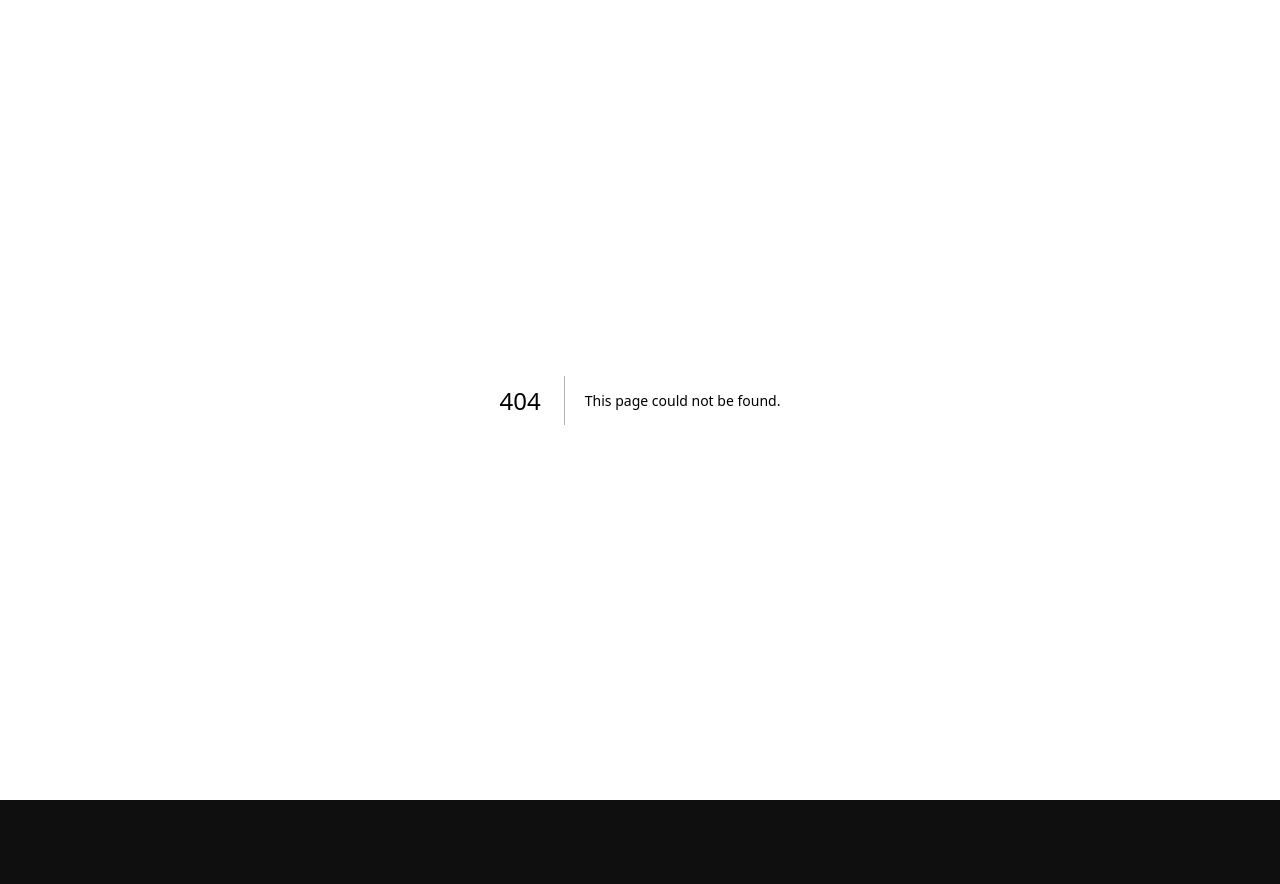
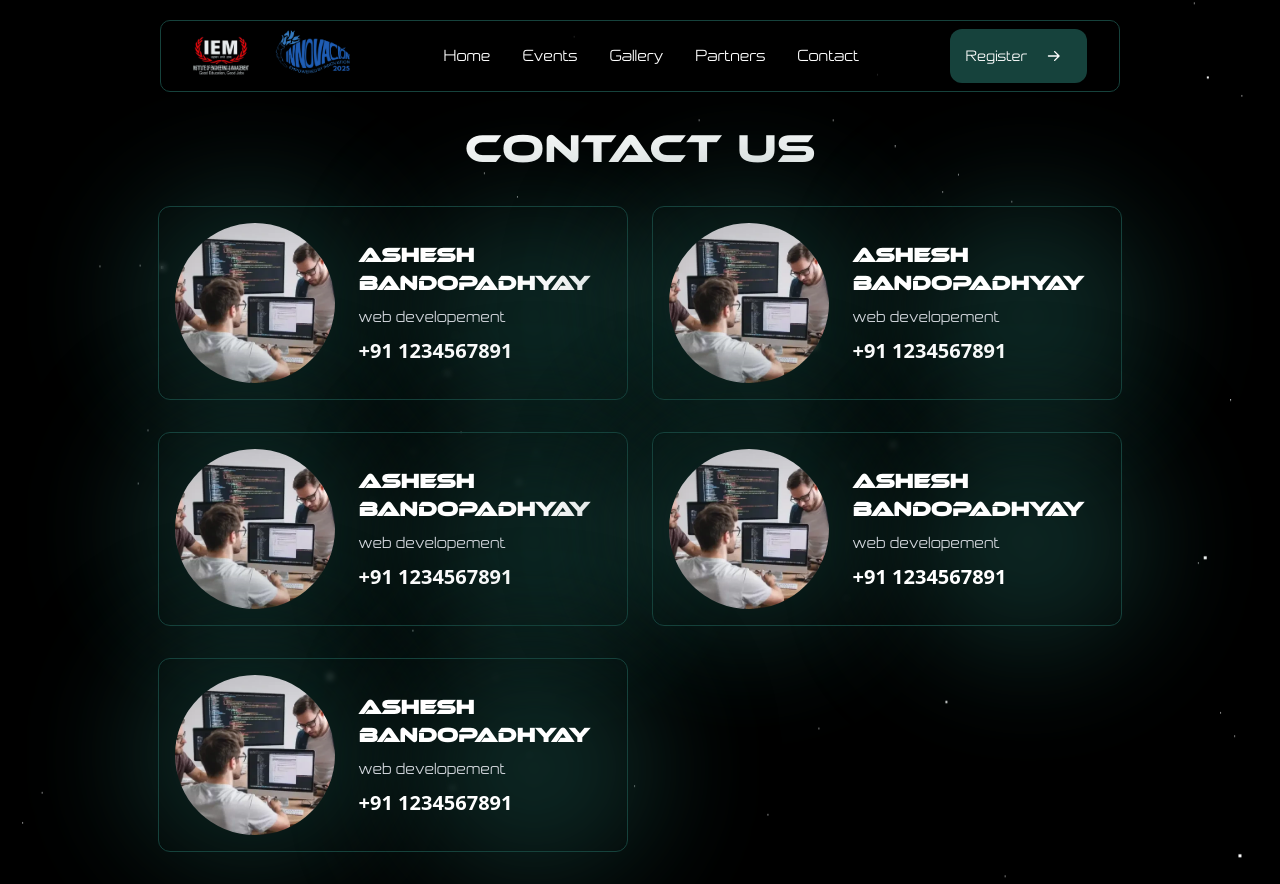
Before and after one commit to subhraneel2005/Innovacion, a Next.js app: page /contactUs in a window 1280 px wide. Before the commit this address had no page. Before the commit the page ends 800 px from the top, so only its background shows below. Built offline with nearby package versions, Linux system fonts and the light colour scheme.

Commit message:
contact us page

```diff
--- /dev/null
+++ b/app/contactUs/page.jsx
@@ -0,0 +1,8 @@
+import ContactUs from '@/components/ContactUs/ContactUs'
+import React from 'react'
+
+export default function ContactUsPage() {
+    return (
+        <ContactUs />
+    )
+}
--- /dev/null
+++ b/components/ContactUs/ContactCard.jsx
@@ -0,0 +1,21 @@
+import React from 'react'
+import GradientBox from '../ui/GradientBox'
+
+const ContactCard = ({ profilePic, name, department, phnNo }) => {
+    return (
+        <GradientBox extraClass="mb-8 flex justify-center items-center flex-col md:flex-row gap-6 p-6 md:p-4 ">
+            <img
+                src={profilePic}
+                alt={name}
+                className="w-32 h-32 md:w-40 md:h-40 rounded-full object-cover"
+            />
+            <div className="text-center md:text-left">
+                <h1 className="text-2xl md:text-xl text-white font-bold mb-2 font-[Ethnocentric]">{name}</h1>
+                <h2 className="text-lg md:text-base text-gray-300 mb-2 font-[Megatrans]">{department}</h2>
+                <h1 className="text-xl md:text-xl text-white font-semibold text-primary-500">{phnNo}</h1>
+            </div>
+        </GradientBox>
+    )
+}
+
+export default ContactCard
--- /dev/null
+++ b/components/ContactUs/ContactData.js
@@ -0,0 +1,32 @@
+export const ContactData = [
+    {
+        profilePic: "/Events/360CodeCraft.webp",
+        name: "Ashesh Bandopadhyay",
+        department: "web developement",
+        phnNo: "+91 1234567891"
+    },
+    {
+        profilePic: "/Events/360CodeCraft.webp",
+        name: "Ashesh Bandopadhyay",
+        department: "web developement",
+        phnNo: "+91 1234567891"
+    },
+    {
+        profilePic: "/Events/360CodeCraft.webp",
+        name: "Ashesh Bandopadhyay",
+        department: "web developement",
+        phnNo: "+91 1234567891"
+    },
+    {
+        profilePic: "/Events/360CodeCraft.webp",
+        name: "Ashesh Bandopadhyay",
+        department: "web developement",
+        phnNo: "+91 1234567891"
+    },
+    {
+        profilePic: "/Events/360CodeCraft.webp",
+        name: "Ashesh Bandopadhyay",
+        department: "web developement",
+        phnNo: "+91 1234567891"
+    },
+]
--- a/components/ContactUs/ContactUs.jsx
+++ b/components/ContactUs/ContactUs.jsx
@@ -1,8 +1,54 @@
+"use client"
 import React from 'react'
+import { useState, useEffect } from 'react'
+import StarryBackground from '../StarryBackground/StarryBackground'
+import MobileNavbar from '../Navbar/MobileNavbar'
+import DesktopNavbar from '../Navbar/DesktopNavbar'
+import ContactCard from './ContactCard'
+
+import { ContactData } from "./ContactData"
 
 const ContactUs = () => {
+    const useWindowWidth = () => {
+        const [windowWidth, setWindowWidth] = useState(
+            typeof window !== 'undefined' ? window.innerWidth : 0
+        );
+
+        useEffect(() => {
+            if (typeof window !== 'undefined') {
+                const handleResize = () => setWindowWidth(window.innerWidth);
+                window.addEventListener('resize', handleResize);
+                return () => window.removeEventListener('resize', handleResize);
+            }
+        }, []);
+
+        return windowWidth;
+    };
+
+    const windowWidth = useWindowWidth();
+
+    const isMobile = windowWidth < 768;
+
+    useEffect(() => {
+        return () => {
+            // This will run when the component is unmounted (i.e., when navigating away)
+            sessionStorage.setItem('hasNavigatedBack', 'true');
+        };
+    }, []);
+
     return (
-        <div>ContactUs</div>
+        <div className='min-h-screen w-full flex flex-col items-center relative select-none md:px-[108px]'>
+            <StarryBackground extraClass={"z-10 top-0 left-0 right-0 bottom-0 bg-[radial-gradient(circle_at_bottom,#000_0%,#000_100%)]"} />
+            {isMobile ? <MobileNavbar /> : <DesktopNavbar />}
+            <h1 className='text-3xl md:text-[2.5rem] font-[Ethnocentric] text-white text-center pt-[100px] pb-[30px] md:pt-[130px] md:pb-[40px] relative z-20'>Contact Us</h1>
+
+            <div className='grid grid-rows-1 md:grid-cols-2 gap-x-6 mx-[50px] relative z-20'>
+                {ContactData.map((contact) => (
+                    <ContactCard profilePic={contact.profilePic} name={contact.name} department={contact.department} phnNo={contact.phnNo} />
+                ))}
+            </div>
+
+        </div>
     )
 }
 
--- a/components/Navbar/DesktopNavbar.jsx
+++ b/components/Navbar/DesktopNavbar.jsx
@@ -25,6 +25,10 @@ function DesktopNavbar() {
     }
   };
 
+  const navigateToContactUsPage = () => {
+    router.push('/contactUs');
+  }
+
   return (
     <div className="flex justify-between items-center px-4 py-2 md:px-8 md:py-2 h-14 md:h-[4.5rem] w-max-full fixed top-0 left-0 right-0 bg-opacity-70 backdrop-blur-xl border-[#16423c] border-[1px] rounded-[10px] z-40 mx-[52px] my-3 md:mx-40 md:my-5">
 
@@ -40,7 +44,7 @@ function DesktopNavbar() {
         <span onClick={() => navigateToSection('/', 'events')} className='cursor-pointer'>Events</span>
         <span onClick={() => navigateToSection('/', 'gallery')} className='cursor-pointer'>Gallery</span>
         <span onClick={() => navigateToSection('/', 'partners')} className='cursor-pointer'>Partners</span>
-        <span onClick={() => navigateToSection('/', 'contact')} className='cursor-pointer'>Contact</span>
+        <span onClick={navigateToContactUsPage} className='cursor-pointer'>Contact</span>
       </div>
 
       {/* Register Button */}
--- a/components/Navbar/MobileNavbar.jsx
+++ b/components/Navbar/MobileNavbar.jsx
@@ -26,6 +26,11 @@ function MobileNavbar() {
             handleScroll(sectionId); // Direct scroll if already on the correct route
         }
     };
+
+    const navigateToContactUsPage = () => {
+        router.push('/contactUs');
+        setIsMenuOpen(false); // Close the menu after navigation
+    }
 
     const toggleMenu = () => {
         setIsMenuOpen(!isMenuOpen);
@@ -58,7 +63,7 @@ function MobileNavbar() {
                     <span onClick={() => navigateToSection('/', 'events')} className="cursor-pointer">Events</span>
                     <span onClick={() => navigateToSection('/', 'gallery')} className="cursor-pointer">Gallery</span>
                     <span onClick={() => navigateToSection('/', 'partners')} className="cursor-pointer">Partners</span>
-                    <span onClick={() => navigateToSection('/', 'contact')} className="cursor-pointer">Contact</span>
+                    <span onClick={navigateToContactUsPage} className="cursor-pointer">Contact</span>
 
                     {/* Register Button */}
                     <div className="pt-2">
```
